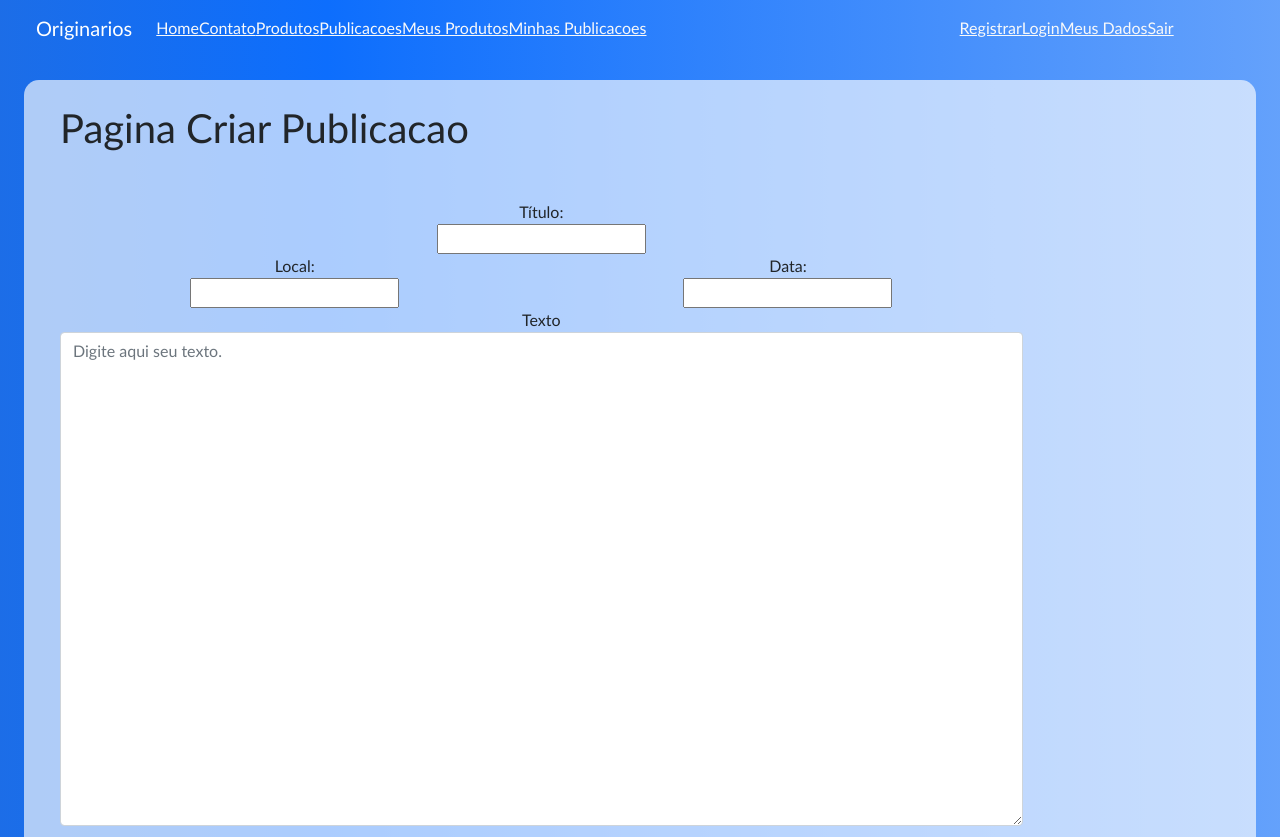
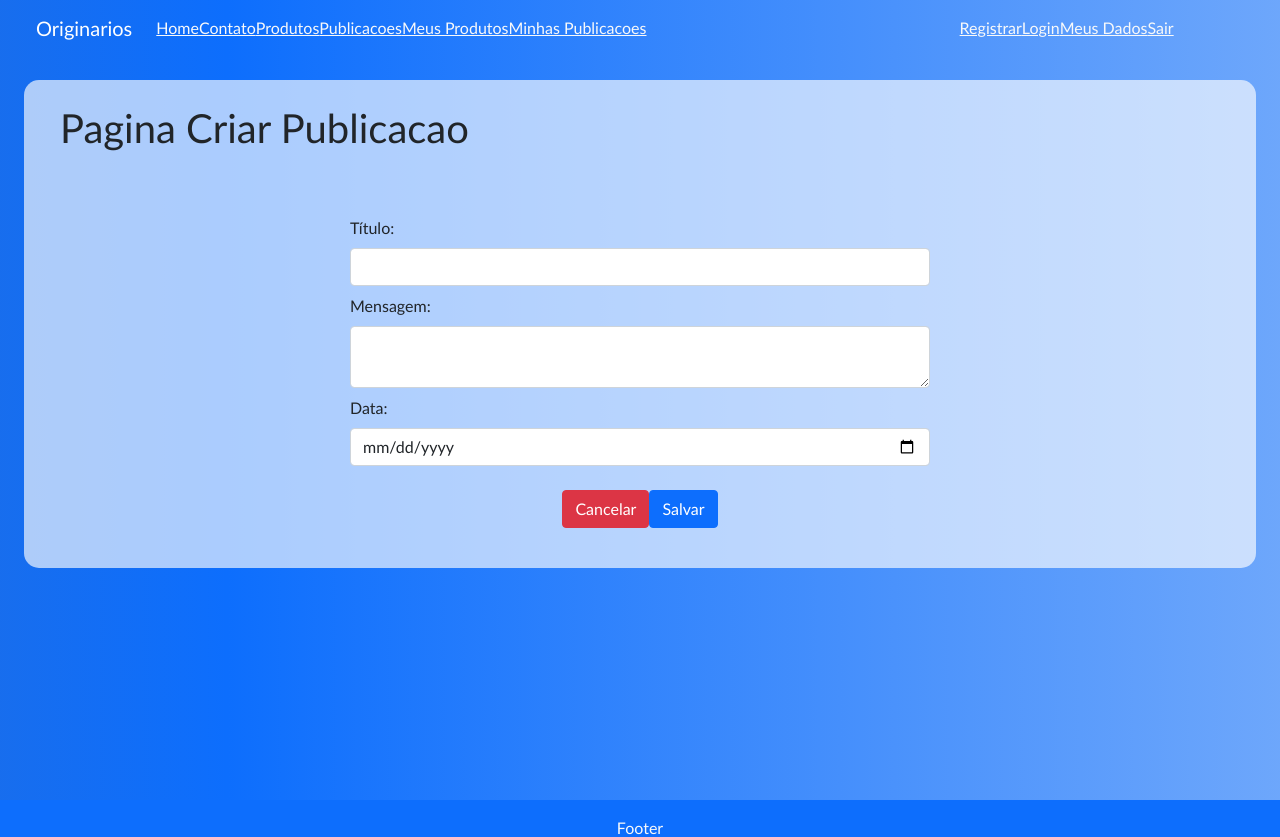
Before and after one commit to vitor-msp/originarios-v3, a React (Create React App) app in the folder frontend/: page /CriarPublicacao in a window 1280 px wide. Shown: the top 837 px of the page. Built offline with nearby package versions, Linux system fonts and the light colour scheme.

Commit message:
ajuste CarlaAndryele fluxo publicacoes

```diff
--- a/frontend/src/api/api.js
+++ b/frontend/src/api/api.js
@@ -96,7 +96,6 @@ export const getMeusProdutos = async () => {
     })
     .then((res) => res)
     .catch((error) => error.response);
-  console.log(res);
   return res;
 };
 
@@ -135,72 +134,60 @@ export const deleteProduto = async (produto) => {
 
 ////////////////// publicacoes //////////////////
 export const getPublicacoes = async () => {
-  // const res = await api
-  //   .get(`/publicacoes`)
-  //   .then((res) => res)
-  //   .catch((error) => error.response);
-  // return res;
-  const res = {
-    status: 200,
-    data: [
-      { id: 1, nome: "publicacao 1" },
-      { id: 2, nome: "publicacao 2" },
-    ],
-  };
+  const res = await api
+    .get(`/publicacoes`)
+    .then((res) => {
+      res.data = res.data.map(({ publicacao, usuarioResponse }) => {
+        return {
+          ...publicacao,
+          usuario: { ...usuarioResponse },
+        };
+      });
+      return res;
+    })
+    .catch((error) => error.response);
   return res;
 };
 
 export const getMinhasPublicacoes = async () => {
-  // const res = await api
-  //   .get(`/minhasPublicacoes`)
-  //   .then((res) => res)
-  //   .catch((error) => error.response);
-  // return res;
-  const res = {
-    status: 200,
-    data: [
-      { id: 1, nome: "minha publicacao 1" },
-      { id: 2, nome: "minha publicacao 2" },
-    ],
-  };
+  const res = await api
+    .get(`/minhas-publicacoes`, {
+      headers: configToken(),
+    })
+    .then((res) => res)
+    .catch((error) => error.response);
   return res;
 };
 
 export const postPublicacao = async (publicacao) => {
-  // const res = await api
-  //   .post(`/minhasPublicacoes`, publicacao)
-  //   .then((res) => res)
-  //   .catch((error) => error.response);
-  // return res;
-  const res = {
-    status: 200,
-    data: publicacao,
-  };
+  const res = await api
+    .post(`/minhas-publicacoes`, publicacao, {
+      headers: configToken(),
+    })
+    .then((res) => res)
+    .catch((error) => error.response);
   return res;
 };
 
 export const putPublicacao = async (publicacao) => {
-  // const res = await api
-  //   .put(`/minhasPublicacoes`, publicacao)
-  //   .then((res) => res)
-  //   .catch((error) => error.response);
-  // return res;
-  const res = {
-    status: 200,
-    data: publicacao,
-  };
+  const res = await api
+    .put(`/minhas-publicacoes`, publicacao, {
+      headers: configToken(),
+    })
+    .then((res) => res)
+    .catch((error) => error.response);
   return res;
 };
 
 export const deletePublicacao = async (publicacao) => {
-  // const res = await api
-  //   .delete(`/minhasPublicacoes`, publicacao.id)
-  //   .then((res) => res)
-  //   .catch((error) => error.response);
-  // return res;
-  const res = {
-    status: 200,
-    data: publicacao.id,
-  };
+  const res = await api
+    .delete(`/minhas-publicacoes`, {
+      headers: configToken(),
+      params: {
+        publicacaoId: publicacao.id,
+      },
+    })
+    .then((res) => res)
+    .catch((error) => error.response);
   return res;
 };
--- a/frontend/src/components/produtos/EditarProduto.js
+++ b/frontend/src/components/produtos/EditarProduto.js
@@ -1,7 +1,7 @@
 import { useDispatch, useSelector } from "react-redux";
 import { NavLink } from "react-router-dom";
-import { validarForm } from "../../helpers/validarForm";
-import { getMeusProdutos } from "../../api/api";
+// import { validarForm } from "../../helpers/validarForm";
+// import { getMeusProdutos } from "../../api/api";
 
 import { postProduto, putProduto } from "../../api/api";
 import {
--- a/frontend/src/components/produtos/ListaProdutos.js
+++ b/frontend/src/components/produtos/ListaProdutos.js
@@ -17,7 +17,6 @@ export function ListaProdutos({ publico }) {
     const obterDados = async () => {
       try {
         const res = publico ? await getProdutos() : await getMeusProdutos();
-        console.log(res);
         if (res.status === 200) {
           dispatch(
             publico
--- a/frontend/src/components/publicacoes/EditarPublicacao.js
+++ b/frontend/src/components/publicacoes/EditarPublicacao.js
@@ -1,5 +1,7 @@
+import { Form, Row } from "react-bootstrap";
 import { useDispatch, useSelector } from "react-redux";
-import {NavLink} from "react-router-dom";
+import { NavLink } from "react-router-dom";
+
 import { postPublicacao, putPublicacao } from "../../api/api";
 import {
   actionPutPublicacao,
@@ -10,13 +12,25 @@ export function EditarPublicacao({ novaPublicacao }) {
   const minhaPublicacaoSelecionada = useSelector(
     (state) => state.minhaPublicacaoSelecionada
   );
-  const publicacao = novaPublicacao ? {} : minhaPublicacaoSelecionada;
+  const publicacao = novaPublicacao ? null : minhaPublicacaoSelecionada;
   const dispatch = useDispatch();
 
-  const salvarPublicacao = async (publicacao) => {
+  const criarPublicacao = () => {
+    const publicacaoObj = {
+      titulo: document.getElementById("pubTit").value,
+      corpo: document.getElementById("pubCor").value,
+      data: document.getElementById("pubDat").value,
+    };
+    if (!novaPublicacao) {
+      publicacaoObj.id = publicacao.id;
+    }
+    return publicacaoObj;
+  };
+
+  const enviarPublicacao = async (publicacao) => {
     if (validarPublicacao(publicacao)) {
       try {
-        let res = novaPublicacao
+        const res = novaPublicacao
           ? await postPublicacao(publicacao)
           : await putPublicacao(publicacao);
         if (res.status === 200) {
@@ -37,6 +51,7 @@ export function EditarPublicacao({ novaPublicacao }) {
   };
 
   const validarPublicacao = (publicacao) => {
+    return true;
     // valida campos
     // se campos validos => return true
   };
@@ -44,7 +59,57 @@ export function EditarPublicacao({ novaPublicacao }) {
   return (
     <div>
       {/* exibir formulário com dados da publicacao */}
-      <div>
+      <Form
+        onSubmit={(event) => {
+          event.preventDefault();
+          event.stopPropagation();
+          enviarPublicacao(criarPublicacao());
+        }}
+        className="col-12 offset-md-2 col-md-8 offset-lg-3 col-lg-6"
+      >
+        <Row className="my-3">
+          <Form.Group className={`mb-2`}>
+            <Form.Label>Título:</Form.Label>
+            <Form.Control
+              id={"pubTit"}
+              required
+              type={"text"}
+              maxLength={100}
+              size={100}
+              defaultValue={publicacao === null ? "" : publicacao.titulo}
+            />
+          </Form.Group>
+
+          <Form.Group className={`mb-2`}>
+            <Form.Label>Mensagem:</Form.Label>
+            <Form.Control
+              id={"pubCor"}
+              as={"textarea"}
+              maxLength={5000}
+              size={5000}
+              defaultValue={publicacao === null ? "" : publicacao.corpo}
+            />
+          </Form.Group>
+
+          <Form.Group className={`mb-2`}>
+            <Form.Label>Data:</Form.Label>
+            <Form.Control
+              id={"pubDat"}
+              type={"date"}
+              required
+              defaultValue={publicacao === null ? "" : publicacao.valor}
+            />
+          </Form.Group>
+        </Row>
+
+        <Form.Group className="mb-3 d-flex justify-content-center">
+          <NavLink to="/minhasPublicacoes" className={"btn btn-danger"}>
+            Cancelar
+          </NavLink>
+          <input type={"submit"} value={"Salvar"} className="btn btn-primary" />
+        </Form.Group>
+      </Form>
+      {/* <div>
         <form class="row" align="center">
           <div class="col-sm-10 form-group">
             <label>Título:</label>
@@ -75,7 +140,6 @@ export function EditarPublicacao({ novaPublicacao }) {
 
           </div>
 
-          {/* exibir formulário com dados da publicacao */}
 
           <div >
             <br />
@@ -97,13 +161,10 @@ export function EditarPublicacao({ novaPublicacao }) {
 
           </div>
         </form>
-
-
-
       </div>
-
+    */}
 
       {/* clique em salvar => salvarPublicacao(dados do formulário) */}
     </div>
-  )
+  );
 }
--- a/frontend/src/components/publicacoes/ItemPublicacao.js
+++ b/frontend/src/components/publicacoes/ItemPublicacao.js
@@ -1,8 +1,9 @@
 import { useDispatch } from "react-redux";
+import { NavLink } from "react-router-dom";
 
 import { actionPublicacaoSelecionada } from "../../store/actions/publicacoes/publicacaoSelecionada.action";
 import { actionMinhaPublicacaoSelecionada } from "../../store/actions/publicacoes/minhaPublicacaoSelecionada.action";
-import { NavLink } from "react-router-dom";
+
 export function ItemPublicacao({ publicacao, publico }) {
   const dispatch = useDispatch();
 
@@ -18,16 +19,14 @@ export function ItemPublicacao({ publicacao, publico }) {
 
   return (
     <div>
-
+      <p>Id: {publicacao.id}</p>
+      <p>Título: {publicacao.titulo}</p>
+      <p>Corpo: {publicacao.corpo}</p>
+      <p>Data: {publicacao.data}</p>
+      {/* <p>Usuário: {publicacao.usuario} </p> */}
 
       {/* clique em selecionar => selecionarProduto() */}
       {publico ? (
-        <div>
-          <p>Item publicado</p>
-          <p>Título: {publicacao.titulo}</p>
-          <p>Corpo: {publicacao.corpo}</p>
-          <p>Local: {publicacao.localizacao}</p>
-          <p>Data: {publicacao.data}</p>
           <NavLink
             to={"/VerPublicacao"}
             onClick={selecionarPublicacao}
@@ -35,12 +34,7 @@ export function ItemPublicacao({ publicacao, publico }) {
           >
             Selecionar
           </NavLink>
-        </div>
       ) : (
-        <div>
-          <p>Item publicacao</p>
-          <p>Título: {publicacao.titulo}</p>
-          <p>Data: {publicacao.data}</p>
           <NavLink
             to={"/VerMinhaPublicacao"}
             onClick={selecionarPublicacao}
@@ -48,10 +42,7 @@ export function ItemPublicacao({ publicacao, publico }) {
           >
             Selecionar
           </NavLink>
-        </div>
       )}
-
-      {/* clique em selecionar => selecionarPublicacao() */}
     </div>
   );
 }
--- a/frontend/src/components/publicacoes/ListaPublicacoes.js
+++ b/frontend/src/components/publicacoes/ListaPublicacoes.js
@@ -16,7 +16,7 @@ export function ListaPublicacoes({ publico }) {
   useEffect(() => {
     const obterDados = async () => {
       try {
-        let res = publico ? await getPublicacoes() : await getMinhasPublicacoes();
+        const res = publico ? await getPublicacoes() : await getMinhasPublicacoes();
         if (res.status === 200) {
           dispatch(
             publico
--- a/frontend/src/components/publicacoes/VerPublicacao.js
+++ b/frontend/src/components/publicacoes/VerPublicacao.js
@@ -1,11 +1,18 @@
 import { useDispatch, useSelector } from "react-redux";
-import { deletePublicacao } from '../../api/api'
+import { NavLink } from "react-router-dom";
+
+import { deletePublicacao } from "../../api/api";
+
 import { actionMinhaPublicacaoSelecionada } from "../../store/actions/publicacoes/minhaPublicacaoSelecionada.action";
 import { actionDeletePublicacao } from "../../store/actions/publicacoes/minhasPublicacoes.action";
-import { NavLink } from "react-router-dom";
+
 export function VerPublicacao({ publico }) {
-  const publicacaoSelecionada = useSelector((state) => state.publicacaoSelecionada)
-  const minhaPublicacaoSelecionada = useSelector((state) => state.minhaPublicacaoSelecionada)
+  const publicacaoSelecionada = useSelector(
+    (state) => state.publicacaoSelecionada
+  );
+  const minhaPublicacaoSelecionada = useSelector(
+    (state) => state.minhaPublicacaoSelecionada
+  );
   const publicacao = publico
     ? publicacaoSelecionada
     : minhaPublicacaoSelecionada;
@@ -18,9 +25,9 @@ export function VerPublicacao({ publico }) {
 
   const deletarPublicacao = async () => {
     try {
-      let res = await deletePublicacao(publicacao);
+      const res = await deletePublicacao(publicacao);
       if (res.status === 200) {
-        dispatch(actionDeletePublicacao(res.data));
+        dispatch(actionDeletePublicacao(publicacao.id));
       } else {
         // dispatch(actionFeedback(res.data.message, false));
       }
@@ -31,29 +38,30 @@ export function VerPublicacao({ publico }) {
 
   return (
     <div>
+      <p>Id: {publicacao.id}</p>
+      <p>Título: {publicacao.titulo}</p>
+      <p>Corpo: {publicacao.corpo}</p>
+      <p>Data: {publicacao.data}</p>
+      {publico && (
+        <>
+          <p>Usuário tribo: {publicacao.usuario.tribo} </p>
+          <p>Usuário assinatura: {publicacao.usuario.assinatura} </p>
+        </>
+      )}
+      {/* <p>Usuário: {publicacao.usuario} </p> */}
 
-
-      {/* clique em selecionar => selecionarProduto() */}
       {publico ? (
         <div>
-          <p>Item publicado</p>
-          <p>Título: {publicacao.titulo}</p>
-          <p>Corpo: {publicacao.corpo}</p>
-          <p>Local: {publicacao.localizacao}</p>
-          <p>Data: {publicacao.data}</p>
           <NavLink
             to={"/Publicacoes"}
             onClick={publicacaoSelecionada}
             className={"text-light"}
-            >
+          >
             Voltar
           </NavLink>
         </div>
       ) : (
         <div>
-          <p>Item publicacao</p>
-          <p>Título: {publicacao.titulo}</p>
-          <p>Data: {publicacao.data}</p>
           <NavLink
             to={"/EditarPublicacao"}
             onClick={editarPublicacao}
@@ -69,7 +77,6 @@ export function VerPublicacao({ publico }) {
           >
             Excluir
           </NavLink>
-
         </div>
       )}
 
--- a/frontend/src/pages/publicacoes/PaginaMinhasPublicacoes.js
+++ b/frontend/src/pages/publicacoes/PaginaMinhasPublicacoes.js
@@ -1,3 +1,4 @@
+import { NavLink } from "react-router-dom";
 import { ListaPublicacoes } from "../../components/publicacoes/ListaPublicacoes";
 
 export function PaginaMinhasPublicacoes() {
@@ -7,9 +8,9 @@ export function PaginaMinhasPublicacoes() {
         <strong>Minhas Publicacoes</strong>
       </h1>
 
-      <a href="/CriarPublicacao" className="btn btn-primary w-auto">
+      <NavLink to={"/CriarPublicacao"} className={"btn btn-primary w-auto"}>
         Criar Publicacao
-      </a>
+      </NavLink>
 
       <ListaPublicacoes publico={false} />
     </div>
```
